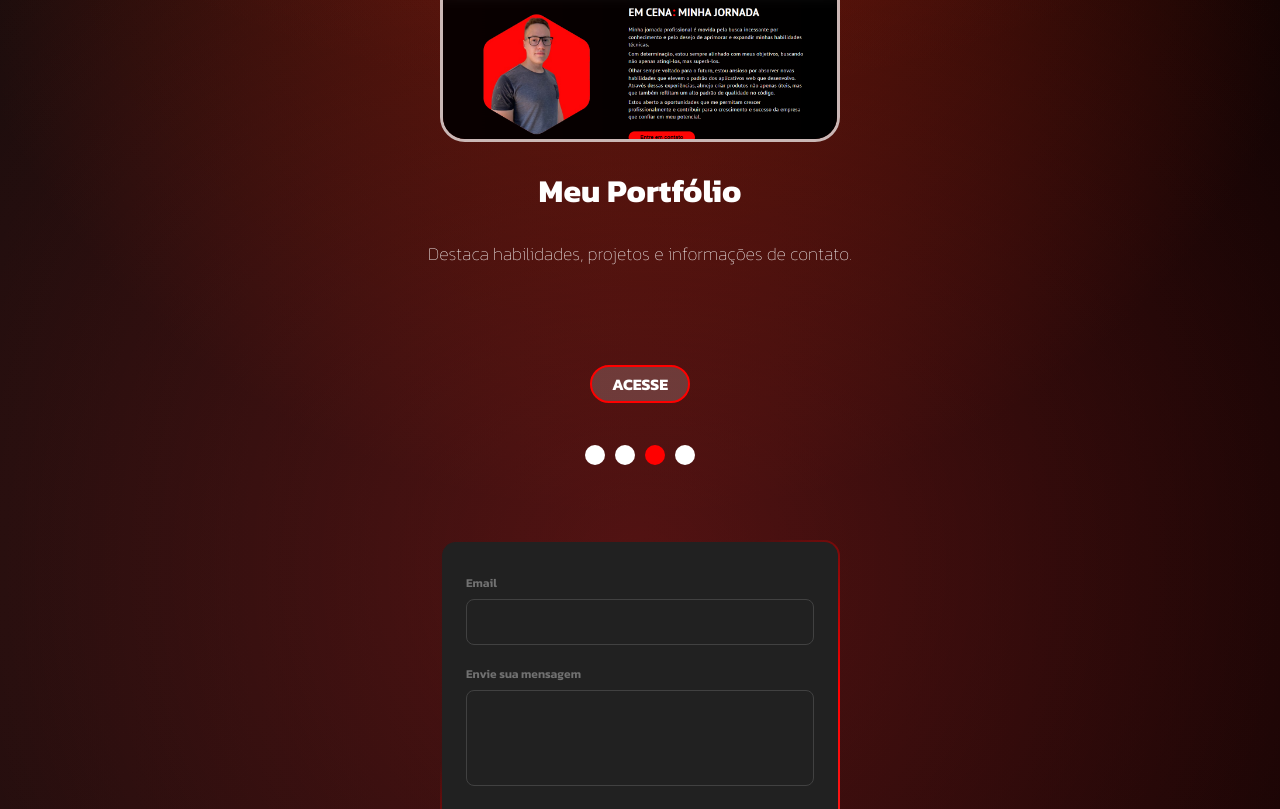
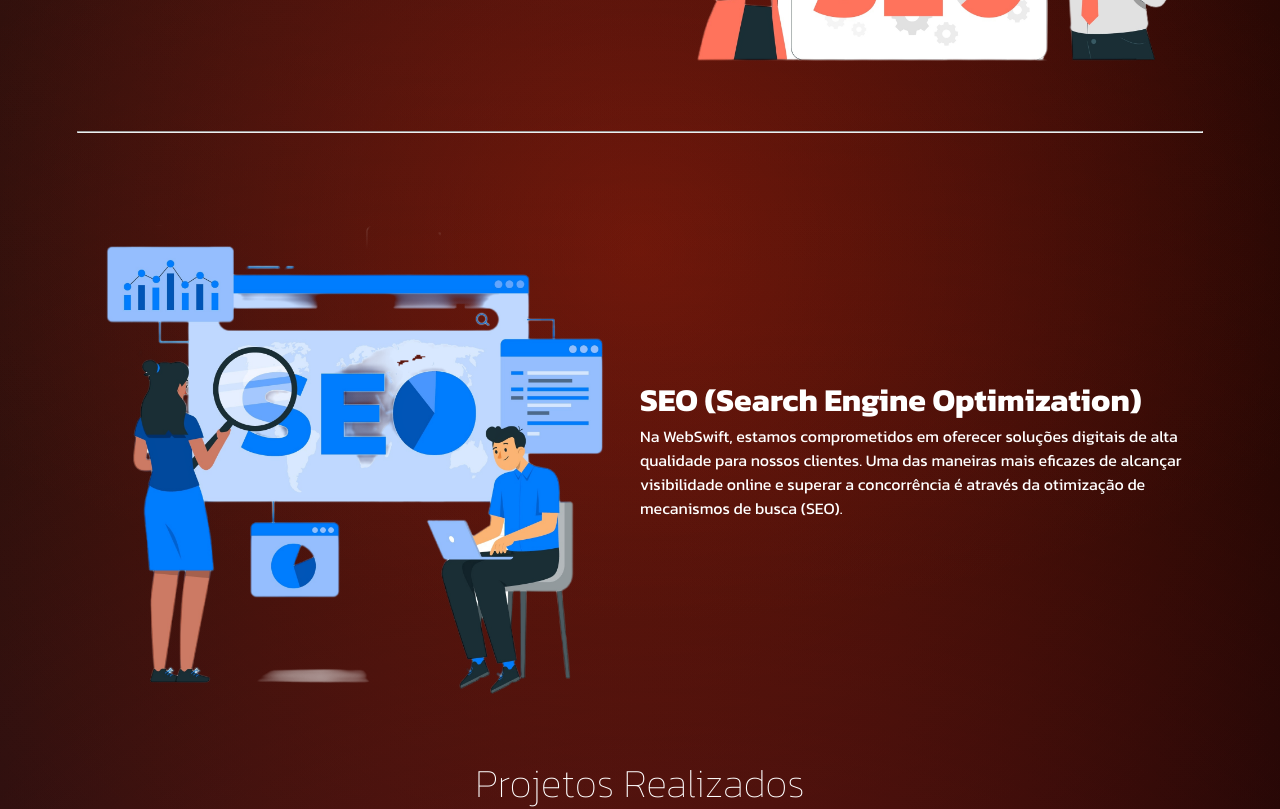
Before and after one commit to Daniel-Possamai/myLandPagePrincipal, a React (Create React App) app: page / in a window 1280 px wide. Shown: the part 1480-2289 px from the top of the page. Built offline with nearby package versions, Linux system fonts and the light colour scheme; a web font is replaced by a local one.

Commit message:
Inciaido a estrutura do componente SEO

```diff
--- a/src/components/seo/seo.scss
+++ b/src/components/seo/seo.scss
@@ -0,0 +1,29 @@
+
+
+.container-g-seo{
+    width: 100%;
+
+    hr{
+        margin: 30px 0;
+    }
+}
+
+.container-m-seo{
+    width: 100%;
+    display: flex;
+    justify-content: center;
+    align-items: center;
+
+    .infos-seo{
+        width: 50%;
+
+    }
+
+    .img-seo{
+        width: 50%;
+
+        img{
+            width: 100%;
+        }
+    }
+}
--- a/src/components/seo/seo.tsx
+++ b/src/components/seo/seo.tsx
@@ -1,14 +1,28 @@
 import './seo.scss'
 
-export default function Seo(){
+export default function Seo() {
     return (
         <div className="container-g-seo">
-            <div className="infos-seo">
-                <h1>SEO (Search Engine Optimization)</h1>
-                <p>Na WebSwift, estamos comprometidos em oferecer soluções digitais de alta qualidade para nossos clientes. Uma das maneiras mais eficazes de alcançar visibilidade online e superar a concorrência é através da otimização de mecanismos de busca (SEO).</p>
+            <div className="container-m-seo">
+                <div className="infos-seo">
+                    <h1>SEO (Search Engine Optimization)</h1>
+                    <p>Na WebSwift, estamos comprometidos em oferecer soluções digitais de alta qualidade para nossos clientes. Uma das maneiras mais eficazes de alcançar visibilidade online e superar a concorrência é através da otimização de mecanismos de busca (SEO).</p>
+                </div>
+                <div className="img-seo">
+                    <img src="./images/seoanalytics.png" alt="imagem do ilustrativa do SEO" />
+                </div>
             </div>
-            <div className="img-seo">
-                <img src="./" alt="" />
+
+            <hr />
+
+            <div className="container-m-seo">
+                <div className="img-seo">
+                    <img src="./images/seoanalyticstwo.png" alt="" />
+                </div>
+                <div className="infos-seo">
+                    <h1>SEO (Search Engine Optimization)</h1>
+                    <p>Na WebSwift, estamos comprometidos em oferecer soluções digitais de alta qualidade para nossos clientes. Uma das maneiras mais eficazes de alcançar visibilidade online e superar a concorrência é através da otimização de mecanismos de busca (SEO).</p>
+                </div>
             </div>
         </div>
     )
```
